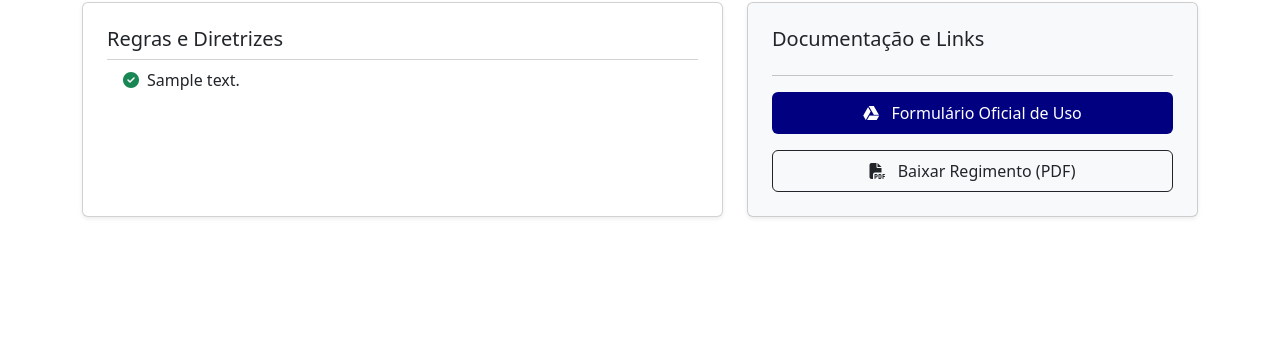
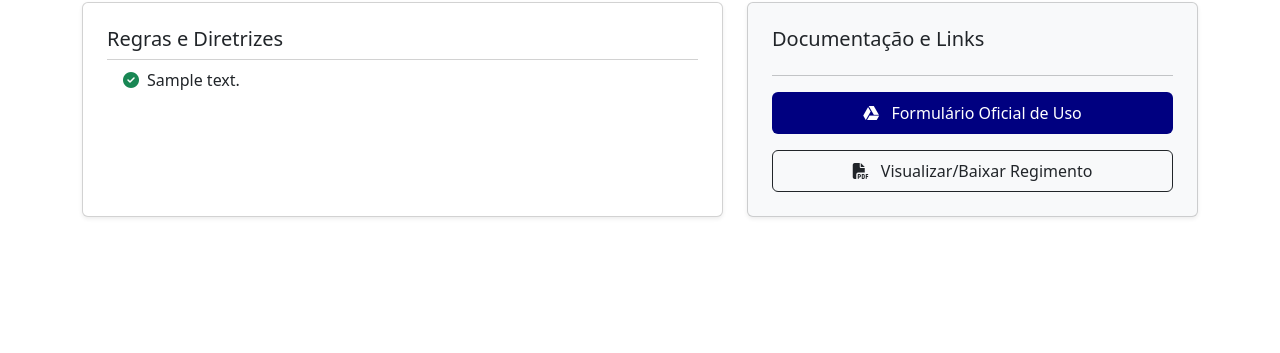
Before and after one commit to almeidasudarioarthurcassius-maker/SITE-OFICIAL-LABRIOS, a Flask app: page /how-to-use in a window 1280 px wide. Shown: the part 143-496 px from the top of the page. Run offline with Flask 3, Linux system fonts and the light colour scheme; tables that the repository leaves empty hold one stand-in row (values such as "Sample post").

Commit message:
Update how_to_use.html

```diff
--- a/site-labrios-oficial/templates/how_to_use.html
+++ b/site-labrios-oficial/templates/how_to_use.html
@@ -33,8 +33,8 @@
             {% endif %}
 
             {% if settings.regimento_pdf %}
-            <a href="{{ settings.regimento_pdf }}" target="_blank" class="btn btn-outline-dark w-100 py-2">
-                <i class="fas fa-file-pdf me-2"></i> Baixar Regimento (PDF)
+            <a href="{{ settings.regimento_pdf }}" target="_blank" download="Regimento_LABRIOS.pdf" class="btn btn-outline-dark w-100 py-2">
+                <i class="fas fa-file-pdf me-2"></i> Visualizar/Baixar Regimento
             </a>
             {% else %}
             <button class="btn btn-outline-secondary w-100 py-2" disabled>Regimento em breve</button>
```
